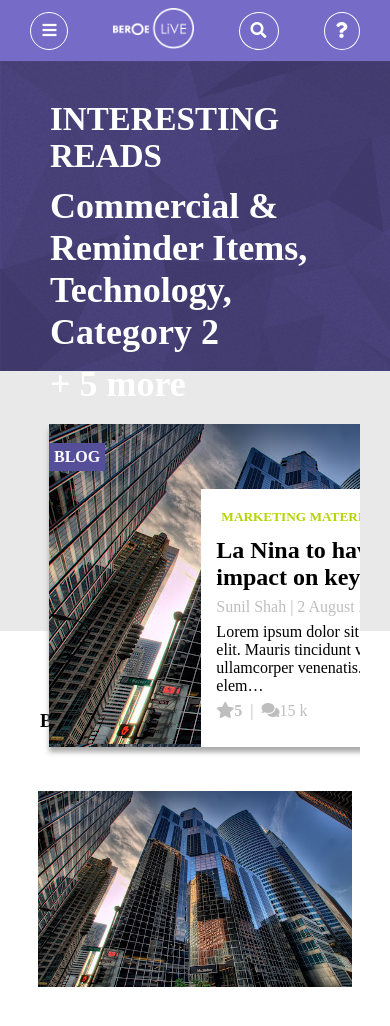
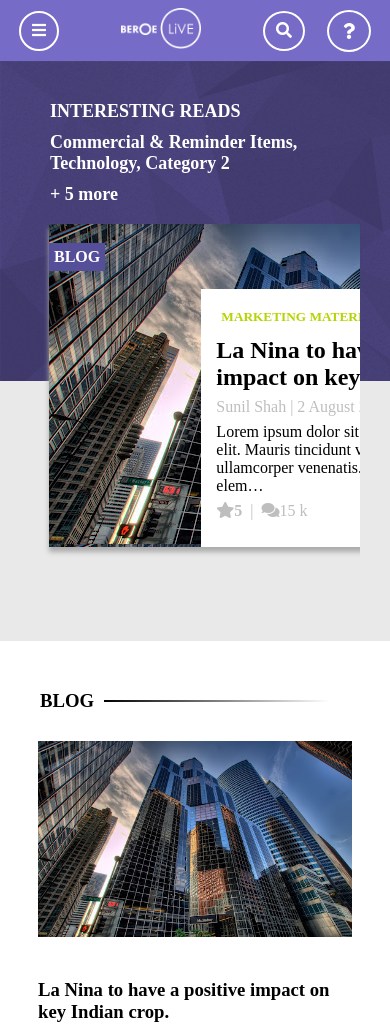
Before and after one commit to Poonam-Gorai/Assignmentone, a plain HTML site: page index1.html in a window 390 px wide. Shown: the top 1026 px of the page. Drawn offline with Linux system fonts and the light colour scheme.

Commit message:
second commit

```diff
--- a/index1.html
+++ b/index1.html
@@ -23,16 +23,16 @@
                 <div class="icon">
                 <a style="border: none;"><i class="fas fa-bell"></i></a>
                 <a style="border: none;"><i class="fa fa-user-circle"></i><span>Hi John!</span></a>
-                <a style="border: none;"><i class="fas fa-question" style="padding: 8px 9px;"></i></i><span>Ask Beroe</span></a>
+                <a style="border: none;"><i class="fas fa-question" style="padding: 8px 10px;"></i></i><span>Ask Beroe</span></a>
             </div>
             </div>
             </div>
             <div class="header mobileview" style="padding: 8px;">
               <div class="header-mobile">
                   <a><i class="fa fa-bars"></i></a>
-                  <div><img src="image/logo.png"class="logo"></div>
+                  <div style="padding: 0px 40px;"><img src="image/logo.png"class="logo"></div>
                   <a><i class="fa fa-search"></i></a>
-                  <a><i class="fas fa-question"></i></a>
+                  <a><i class="fas fa-question"style="padding: 2px 3px;"></i></a>
               </div>
           </div>
 
@@ -51,8 +51,8 @@
             <div class="displayarea-container">
                 <div class="INTERESTING_READS">
                 <h3>INTERESTING READS</h3>
-                <h2 style="font-size: 36px;">Commercial & Reminder Items, Technology, Category 2 </h2>
-                <h2 style="font-size: 36px;">+ 5 more</h2>
+                <h2 >Commercial & Reminder Items, Technology, Category 2 </h2>
+                <h2 >+ 5 more</h2>
                 </div>
                 <div class="Rectangle">
                      <div class="Rectangle1">
@@ -82,7 +82,8 @@
             <section class="main">
                 <div style="margin: 20px 0;">
              <div class="content-main-heading">
-            <h1>BLOG</h1>
+            <h1>BLOG </h1>
+            <hr class="hr-1">
             </div>
             <div class="first">
                 <div class="firstimage">
@@ -142,6 +143,7 @@
         <div style="margin: 20px 0;">
         <div class="content-main-heading">
         <h1>ARTICLES</h1>
+        <hr class="hr-1">
         </div>
         <div class="first">
         <div class="firstimage">
@@ -201,6 +203,7 @@
         <div style="margin: 20px 0;">
          <div class="content-main-heading">
           <h1>WHITEPAPERS</h1>
+          <hr class="hr-1">
            </div>
             <div class="first">
              <div class="firstimage">
--- a/style.css
+++ b/style.css
@@ -27,7 +27,7 @@ html,body{
     padding: 0px 40px;
 }
 .rightheader i {
-    border: 1px solid;
+    border: 2px solid;
     border-radius: 50%;
     padding: .5em;
 }
@@ -101,7 +101,7 @@ img.logo {
     padding: 15px;
 }
 .displayarea {
-    height: 310px;
+    height: 360px;
     background-image: url(image/background.png);
 }
 .displayarea-container{
@@ -201,9 +201,22 @@ img {
     width:29%;
     padding: 41px;
 }
+hr {
+    background-color: #fff;
+    padding: 0;
+    margin-top: 10px;
+    margin-left: 10px;
+    margin-right: 20px;
+    width: 100%;
+    }
 
+    hr.hr-1 {
+    border: 0;
+    height: 2px;
+    background-image: linear-gradient(to right, rgb(0 0 0), rgba(0, 0, 0, 0.5), rgba(0, 0, 0, 0));
+    }
 .content-main-heading {
-    padding: 40px 21px;
+    padding: 10px 21px;
     display: flex;
     justify-content: space-between;
 }
@@ -227,7 +240,7 @@ img {
     left: 25%;
 }
 .header-mobile a{
-    border: 1px solid;
+    border: 2px solid;
     border-radius: 50%;
     padding: 9px 11px 9px 11px;
 }
@@ -282,5 +295,16 @@ footer {
     .nav-bar{
         display: none;
     }
-
+    .displayarea{
+        height: 320px;
+    }
+    .INTERESTING_READS *{
+        font-size: 18px;
+    }
+    .sponsored{
+        right: 25%;
+    }
+    .Rectangle{
+        justify-content: normal;
+    }
 }
```
